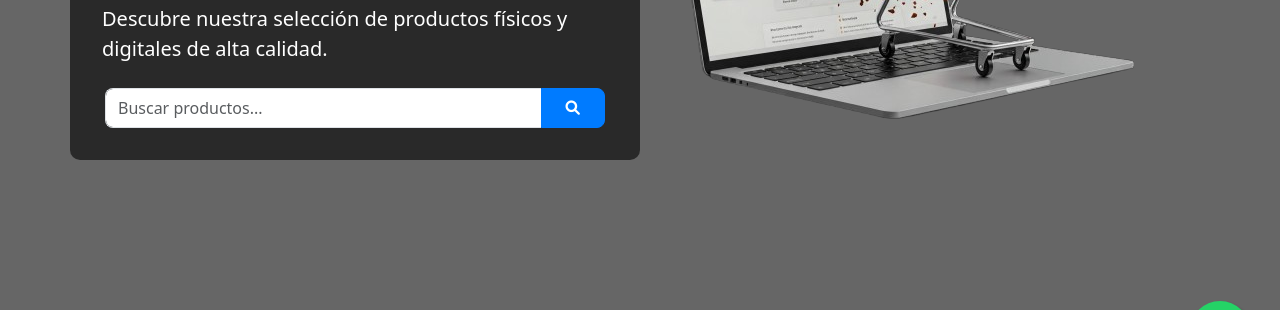
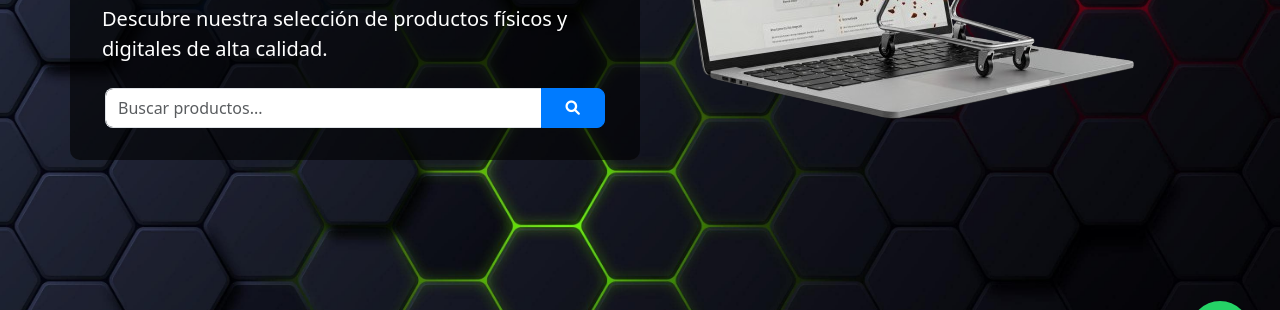
Before and after one commit to Harrissonhz/ADSstore, a plain HTML site: page index.html in a window 1280 px wide. Shown: the part 409-719 px from the top of the page. Drawn offline with nearby package versions, Linux system fonts and the light colour scheme; the site is published under a folder, as on GitHub Pages, so addresses that start at the root find nothing.

Commit message:
Update index.html

```diff
--- a/index.html
+++ b/index.html
@@ -78,7 +78,7 @@
          Sección Hero (Banner principal)
          Presenta la tienda y un buscador de productos
     ======================= -->
-    <section class="hero-section tienda-hero" style="background-image: url('/img/background.jpg'); background-size: cover; background-position: center; position: relative;">
+    <section class="hero-section tienda-hero" style="background-image: url('img/background.jpg'); background-size: cover; background-position: center; position: relative;">
         <div class="container">
             <div class="row align-items-center min-vh-100">
                 <div class="col-lg-6" style="background-color: rgba(0, 0, 0, 0.6); padding: 2rem; border-radius: 10px;">
```
